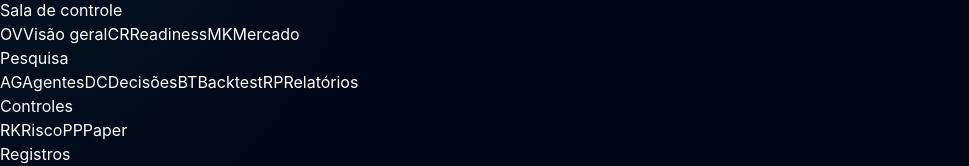
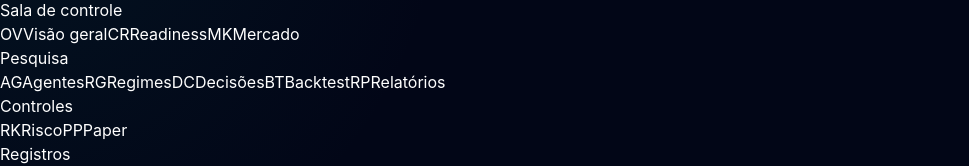
Before and after one commit to ernanefideles22-bot/capital-cipher-platform, a React (Vite) app in the folder frontend/: page / in a window 1280 px wide. Shown: the part 122-288 px from the top of the page, without its empty margins (0-969 px from the left). Built offline with nearby package versions, Linux system fonts and the light colour scheme; no server answers; the HTML template or start-up script is replaced by a standard one.

Commit message:
Add regime shadow dashboard tab

```diff
--- a/frontend/src/App.tsx
+++ b/frontend/src/App.tsx
@@ -14,14 +14,15 @@ import Risk from "./screens/Risk";
 import Backtest from "./screens/Backtest";
 import Reports from "./screens/Reports";
 import Readiness from "./screens/Readiness";
+import Regimes from "./screens/Regimes";
 
-const TABS = ["Overview", "Readiness", "Market", "Agents", "Decisions", "Risk", "Paper", "Backtest", "Reports", "Audit"] as const;
+const TABS = ["Overview", "Readiness", "Market", "Agents", "Regimes", "Decisions", "Risk", "Paper", "Backtest", "Reports", "Audit"] as const;
 type Tab = (typeof TABS)[number];
 type TranslationKey = Parameters<ReturnType<typeof useI18n>["t"]>[0];
 
 const NAV_GROUPS: { label: TranslationKey; tabs: Tab[] }[] = [
   { label: "controlRoom", tabs: ["Overview", "Readiness", "Market"] },
-  { label: "research", tabs: ["Agents", "Decisions", "Backtest", "Reports"] },
+  { label: "research", tabs: ["Agents", "Regimes", "Decisions", "Backtest", "Reports"] },
   { label: "controls", tabs: ["Risk", "Paper"] },
   { label: "records", tabs: ["Audit"] },
 ];
@@ -31,6 +32,7 @@ const TAB_META: Record<Tab, { short: string; label: TranslationKey; description:
   Readiness: { short: "CR", label: "controlRoom", description: "auditedWorkflow" },
   Market: { short: "MK", label: "market", description: "descMarket" },
   Agents: { short: "AG", label: "agents", description: "descAgents" },
+  Regimes: { short: "RG", label: "agents", description: "descAgents" },
   Decisions: { short: "DC", label: "decisions", description: "descDecisions" },
   Risk: { short: "RK", label: "risk", description: "descRisk" },
   Paper: { short: "PP", label: "paper", description: "descPaper" },
@@ -42,6 +44,18 @@ const TAB_META: Record<Tab, { short: string; label: TranslationKey; description:
 function formatRefresh(value: Date | null, language: Language, waiting: string): string {
   if (!value) return waiting;
   return value.toLocaleTimeString(language, { hour: "2-digit", minute: "2-digit", second: "2-digit" });
+}
+
+function tabLabel(tab: Tab, t: ReturnType<typeof useI18n>["t"]): string {
+  if (tab === "Readiness") return "Readiness";
+  if (tab === "Regimes") return "Regimes";
+  return t(TAB_META[tab].label);
+}
+
+function tabDescription(tab: Tab, t: ReturnType<typeof useI18n>["t"]): string {
+  if (tab === "Readiness") return "Desenvolvimento e validação operacional dos testes";
+  if (tab === "Regimes") return "Desempenho shadow dos especialistas por regime de mercado";
+  return t(TAB_META[tab].description);
 }
 
 function AppShell() {
@@ -69,7 +83,7 @@ function AppShell() {
         <nav aria-label={t("controlRoom")} className="mt-7 flex-1 space-y-6 overflow-y-auto">
           {NAV_GROUPS.map((group) => <div key={group.label}>
             <div className="px-2 text-[10px] font-semibold uppercase tracking-[0.18em] text-slate-600">{t(group.label)}</div>
-            <div className="mt-2 space-y-1">{group.tabs.map((item) => <button key={item} onClick={() => selectTab(item)} aria-current={tab === item ? "page" : undefined} className={`flex w-full items-center gap-3 rounded-lg px-2.5 py-2 text-left text-sm transition-colors ${tab === item ? "bg-cyan-950/60 text-cyan-200 ring-1 ring-inset ring-cyan-800/70" : "text-slate-400 hover:bg-slate-900 hover:text-slate-200"}`}><span className={`flex h-6 w-6 items-center justify-center rounded-md text-[10px] font-bold ${tab === item ? "bg-cyan-900/80 text-cyan-300" : "bg-slate-900 text-slate-600"}`}>{TAB_META[item].short}</span><span>{item === "Readiness" ? "Readiness" : t(TAB_META[item].label)}</span></button>)}</div>
+            <div className="mt-2 space-y-1">{group.tabs.map((item) => <button key={item} onClick={() => selectTab(item)} aria-current={tab === item ? "page" : undefined} className={`flex w-full items-center gap-3 rounded-lg px-2.5 py-2 text-left text-sm transition-colors ${tab === item ? "bg-cyan-950/60 text-cyan-200 ring-1 ring-inset ring-cyan-800/70" : "text-slate-400 hover:bg-slate-900 hover:text-slate-200"}`}><span className={`flex h-6 w-6 items-center justify-center rounded-md text-[10px] font-bold ${tab === item ? "bg-cyan-900/80 text-cyan-300" : "bg-slate-900 text-slate-600"}`}>{TAB_META[item].short}</span><span>{tabLabel(item, t)}</span></button>)}</div>
           </div>)}
         </nav>
         <div className="border-t border-slate-800 pt-4 text-[11px] leading-5 text-slate-600"><div>{t("platformVersion")}</div><div>{t("refreshEvery")}</div></div>
@@ -78,7 +92,7 @@ function AppShell() {
       <div className="lg:pl-64">
         <header className="sticky top-0 z-10 border-b border-slate-800/90 bg-slate-950/90 backdrop-blur">
           <div className="flex min-h-[72px] items-center justify-between gap-3 px-4 py-3 sm:px-6 xl:px-8">
-            <div className="flex min-w-0 items-center gap-3"><button aria-label={t("openNavigation")} onClick={() => setSidebarOpen(true)} className="rounded-lg border border-slate-800 bg-slate-900 px-2.5 py-2 text-slate-300 hover:bg-slate-800 lg:hidden">☰</button><div className="min-w-0"><div className="flex flex-wrap items-center gap-2"><h1 className="truncate text-sm font-semibold tracking-wide text-slate-100 sm:text-base">{tab === "Readiness" ? "Control Room / Readiness" : t(TAB_META[tab].label)}</h1>{systemStatus && <StatusBadge value={systemStatus.mode} />}</div><p className="mt-1 truncate text-xs text-slate-500">{tab === "Readiness" ? "Desenvolvimento e validação operacional dos testes" : t(TAB_META[tab].description)}</p></div></div>
+            <div className="flex min-w-0 items-center gap-3"><button aria-label={t("openNavigation")} onClick={() => setSidebarOpen(true)} className="rounded-lg border border-slate-800 bg-slate-900 px-2.5 py-2 text-slate-300 hover:bg-slate-800 lg:hidden">☰</button><div className="min-w-0"><div className="flex flex-wrap items-center gap-2"><h1 className="truncate text-sm font-semibold tracking-wide text-slate-100 sm:text-base">{tab === "Readiness" ? "Control Room / Readiness" : tabLabel(tab, t)}</h1>{systemStatus && <StatusBadge value={systemStatus.mode} />}</div><p className="mt-1 truncate text-xs text-slate-500">{tabDescription(tab, t)}</p></div></div>
             <div className="flex shrink-0 items-center gap-3">
               <div className="hidden text-right xl:block"><div className="text-[10px] uppercase tracking-[0.16em] text-slate-600">{t("lastRefresh")}</div><div className="mt-0.5 font-mono text-xs text-slate-400">{formatRefresh(lastRefresh, language, t("waitingTelemetry"))}</div></div>
               <div className="hidden items-center gap-2 text-xs text-slate-500 md:flex"><span className={`h-1.5 w-1.5 rounded-full ${systemStatus?.market_data === "CONNECTED" ? "bg-emerald-400" : "bg-amber-400"}`} /><span>{t("marketConnected")} {systemStatus ? translateStatus(systemStatus.market_data) : "..."}</span></div>
@@ -90,7 +104,7 @@ function AppShell() {
         <div className="mx-auto max-w-[1800px] px-4 pb-8 sm:px-6 xl:px-8">
           <div className="mt-5 flex flex-wrap items-center justify-between gap-3 rounded-xl border border-cyan-900/60 bg-cyan-950/25 px-4 py-3 text-xs text-cyan-100 shadow-[0_12px_40px_rgba(8,145,178,0.06)]"><span><span className="font-semibold tracking-wide text-cyan-200">{t("paperOnly")}</span><span className="mx-2 text-cyan-700">/</span>{t("noLiveExecution")}</span><span className="text-cyan-400/80">{t("auditedWorkflow")}</span></div>
           {!systemStatus && <p role="status" className="mt-4 rounded border border-amber-600 p-3 text-sm text-amber-300">{t("waitingTelemetry")}</p>}
-          <main className="py-7">{tab === "Overview" && <Overview />}{tab === "Readiness" && <Readiness />}{tab === "Market" && <Market />}{tab === "Agents" && <Agents />}{tab === "Decisions" && <Decisions />}{tab === "Risk" && <Risk />}{tab === "Paper" && <Paper />}{tab === "Backtest" && <Backtest />}{tab === "Reports" && <Reports />}{tab === "Audit" && <Audit />}</main>
+          <main className="py-7">{tab === "Overview" && <Overview />}{tab === "Readiness" && <Readiness />}{tab === "Market" && <Market />}{tab === "Agents" && <Agents />}{tab === "Regimes" && <Regimes />}{tab === "Decisions" && <Decisions />}{tab === "Risk" && <Risk />}{tab === "Paper" && <Paper />}{tab === "Backtest" && <Backtest />}{tab === "Reports" && <Reports />}{tab === "Audit" && <Audit />}</main>
         </div>
       </div>
     </div>
```
